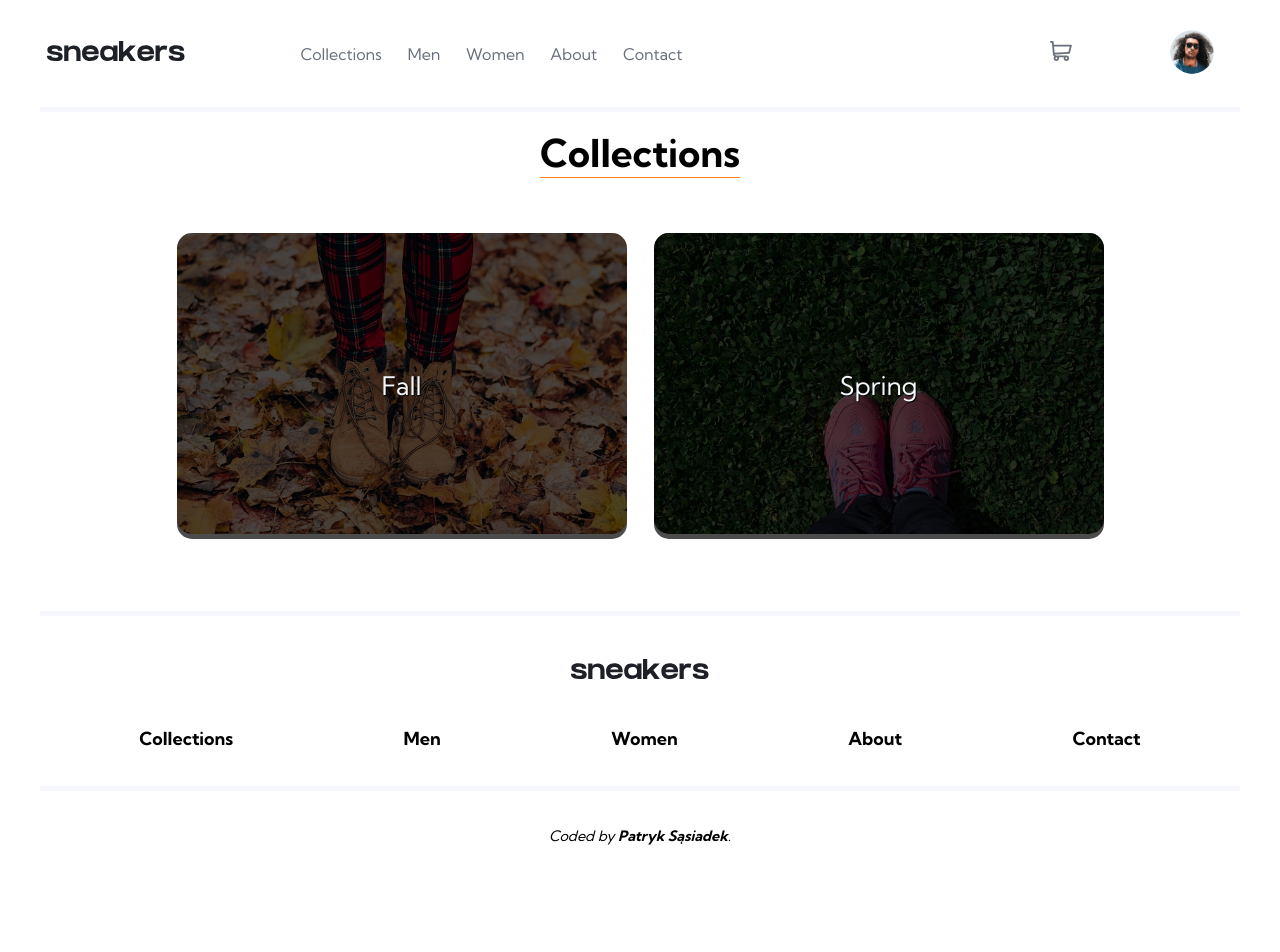
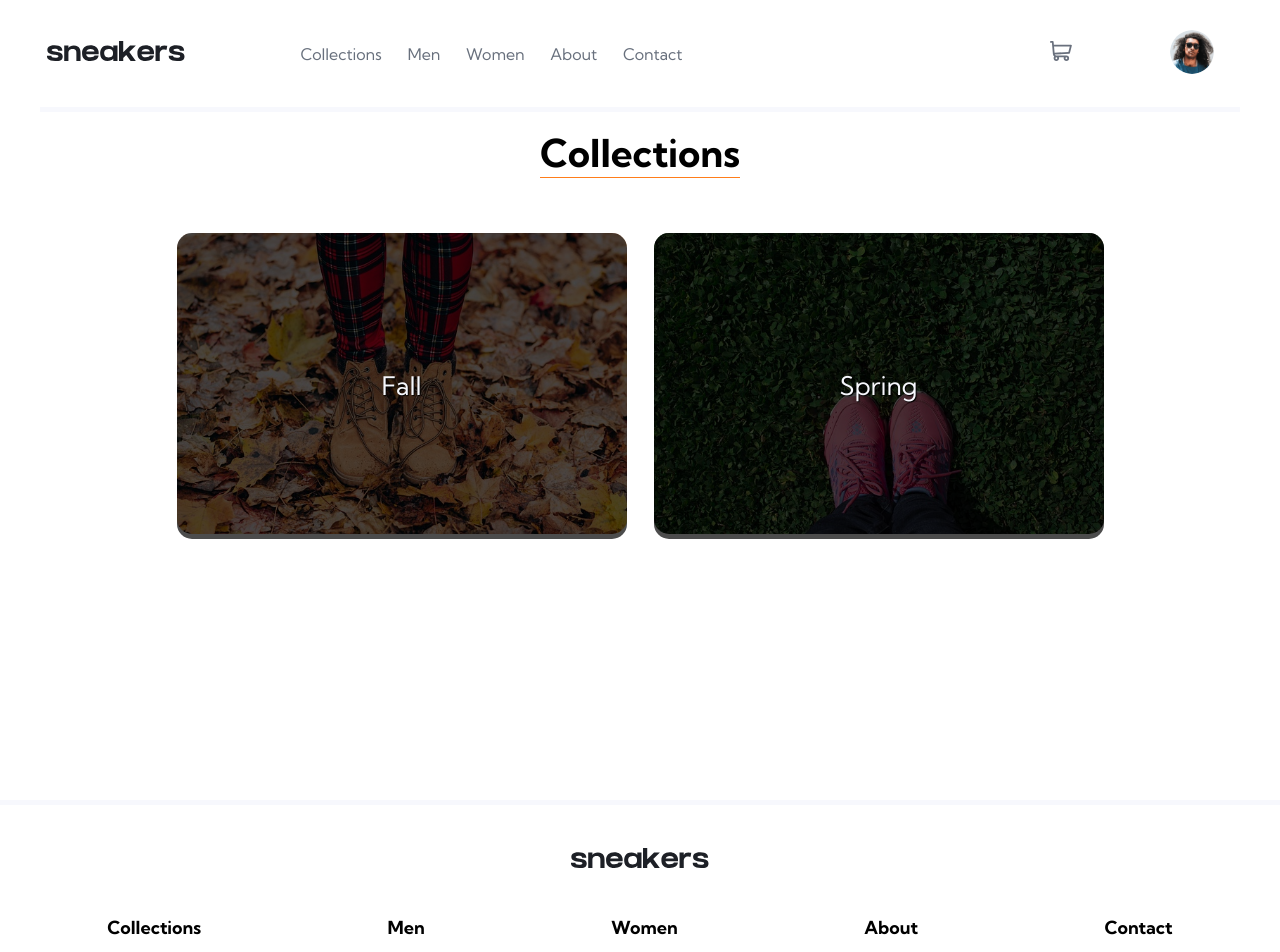
Before and after one commit to kimi1723/E-commerce-product-page-Frontend-Mentor, a React (Create React App) app in the folder my-app/: page /collections in a window 1280 px wide. Shown: the top 952 px of the page. Before the commit the page ends 881 px from the top, so only its background shows below. Built offline with nearby package versions, Linux system fonts and the light colour scheme; no server answers.

Commit message:
footer mobile, contact updated

```diff
--- a/my-app/src/components/nav-sections/contact/Contact.js
+++ b/my-app/src/components/nav-sections/contact/Contact.js
@@ -1,39 +1,37 @@
 import PageContent from '../../ui/wrappers/PageContent';
+import { motion } from 'framer-motion';
 
 import classes from './Contact.module.css';
 
 const Contact = () => {
 	const title = 'Contact';
+	const liContentArray = [
+		{ link: 'https://github.com/kimi1723', textContent: 'Github' },
+		{ link: 'https://www.linkedin.com/in/patryk-s%C4%85siadek-12b162294/', textContent: 'Linkedin' },
+		{ link: 'https://www.frontendmentor.io/profile/kimi1723', textContent: '	Frontend Mentor' },
+	];
+
+	const listContent = liContentArray.map(liContent => {
+		const { link, textContent } = liContent;
+
+		return (
+			<motion.li
+				key={link + textContent}
+				variants={{ hover: { scale: 1.1 } }}
+				whileHover="hover"
+				transition={{ type: 'spring', stiffnes: 100, duration: 0.3 }}>
+				<a href={link} rel="noopener noreferrer" target="_blank" className={classes.link}>
+					{textContent}
+				</a>
+			</motion.li>
+		);
+	});
 
 	return (
 		<PageContent title={title}>
 			<address className={classes.main}>
 				<h2 className={classes.h2}>Feel free to DM me on any platform of your choice!</h2>
-				<ul className={classes.list}>
-					<li>
-						<a href="https://github.com/kimi1723" rel="noopener noreferrer" target="_blank" className={classes.link}>
-							Github
-						</a>
-					</li>
-					<li>
-						<a
-							href="https://www.linkedin.com/in/patryk-s%C4%85siadek-12b162294/"
-							rel="noopener noreferrer"
-							target="_blank"
-							className={classes.link}>
-							Linkedin
-						</a>
-					</li>
-					<li>
-						<a
-							href="https://www.frontendmentor.io/profile/kimi1723"
-							rel="noopener noreferrer"
-							target="_blank"
-							className={classes.link}>
-							Frontend Mentor
-						</a>
-					</li>
-				</ul>
+				<ul className={classes.list}>{listContent}</ul>
 			</address>
 		</PageContent>
 	);
--- a/my-app/src/components/nav-sections/contact/Contact.module.css
+++ b/my-app/src/components/nav-sections/contact/Contact.module.css
@@ -1,7 +1,15 @@
 .main {
+	position: absolute;
+	top: 35%;
+	width: 100%;
+	left: 50%;
+	transform: translateX(-50%);
+	display: flex;
+	flex-direction: column;
+	justify-content: space-between;
 	text-align: center;
 	font-style: normal;
-	min-height: 30vh;
+	min-height: 10%;
 }
 
 .h2 {
@@ -10,21 +18,27 @@
 }
 
 .list {
-	margin-top: 1.5em;
 	display: flex;
 	flex-wrap: wrap;
 	justify-content: center;
-	gap: 1.5em;
+	gap: 1em;
+	margin-top: 1.5em;
 }
 
 .link {
+	padding: 0.6em 0.3em;
 	font-weight: bold;
 	color: hsl(26, 100%, 55%);
 	outline: none;
-	transition: color 0.3s;
+	border-radius: 8px;
+	transition: color 0.3s, background-color 0.3s;
 }
 
-.link:hover,
-.link:focus {
+.link:hover {
 	color: hsl(220, 14%, 75%);
 }
+
+.link:focus {
+	color: hsl(223, 64%, 98%);
+	background-color: hsl(26, 100%, 55%);
+}
--- a/my-app/src/components/nav-sections/footer/Footer.module.css
+++ b/my-app/src/components/nav-sections/footer/Footer.module.css
@@ -49,6 +49,7 @@
 	margin: 2.5em 0;
 	font-size: 0.9rem;
 	text-align: center;
+	font-style: normal;
 }
 
 .contact-link {
--- a/my-app/src/components/ui/wrappers/Wrapper.module.css
+++ b/my-app/src/components/ui/wrappers/Wrapper.module.css
@@ -3,9 +3,6 @@
 	max-width: 1200px;
 }
 
-/* .additional {
-	display: flex;
-	flex-direction: column;
-	position: relative;
+.additional {
 	min-height: 100vh;
-} */
+}
--- a/my-app/src/index.css
+++ b/my-app/src/index.css
@@ -14,7 +14,9 @@ body {
 	color: hsl(0, 0%, 0%);
 	background-color: hsl(0, 0%, 100%);
 }
-
+#root {
+	min-height: 100vh;
+}
 ul {
 	list-style: none;
 }
--- a/my-app/src/pages/Root.js
+++ b/my-app/src/pages/Root.js
@@ -11,12 +11,14 @@ const RootPage = () => {
 	const isLoading = useSelector(state => state.loading.isLoading);
 
 	return (
-		<Wrapper layoutWrapper={true}>
-			{isError === true && <Error />}
-			{!isLoading && <Header />}
-			<Outlet />
+		<>
+			<Wrapper layoutWrapper={true}>
+				{isError === true && <Error />}
+				{!isLoading && <Header />}
+				<Outlet />
+			</Wrapper>
 			{!isLoading && <Footer />}
-		</Wrapper>
+		</>
 	);
 };
 
```
